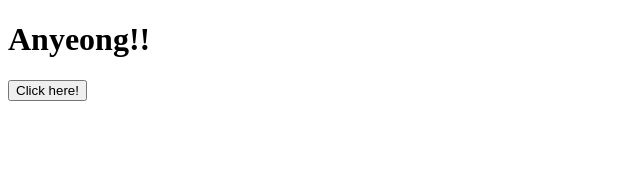
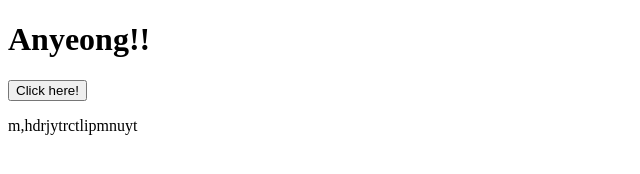
Before and after one commit to Reginedimaano11/Asahi, a plain HTML site: page index.html in a window 1280 px wide. Shown: the whole page, without its empty margins (0-640 px from the left). Drawn offline with Linux system fonts and the light colour scheme.

Commit message:
second commit

```diff
--- a/index.html
+++ b/index.html
@@ -9,5 +9,6 @@
 <body>
     <h1>Anyeong!!</h1>
     <p><button>Click here!</button></p>
+    <p>m,hdrjytrctlipmnuyt</p>
 </body>
 </html>
```
